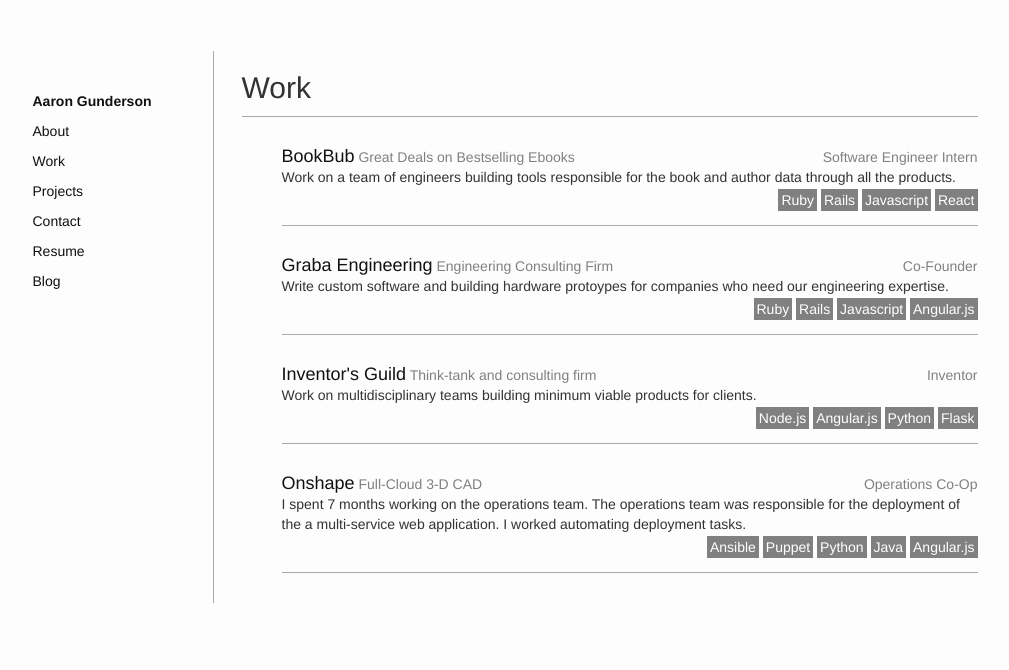
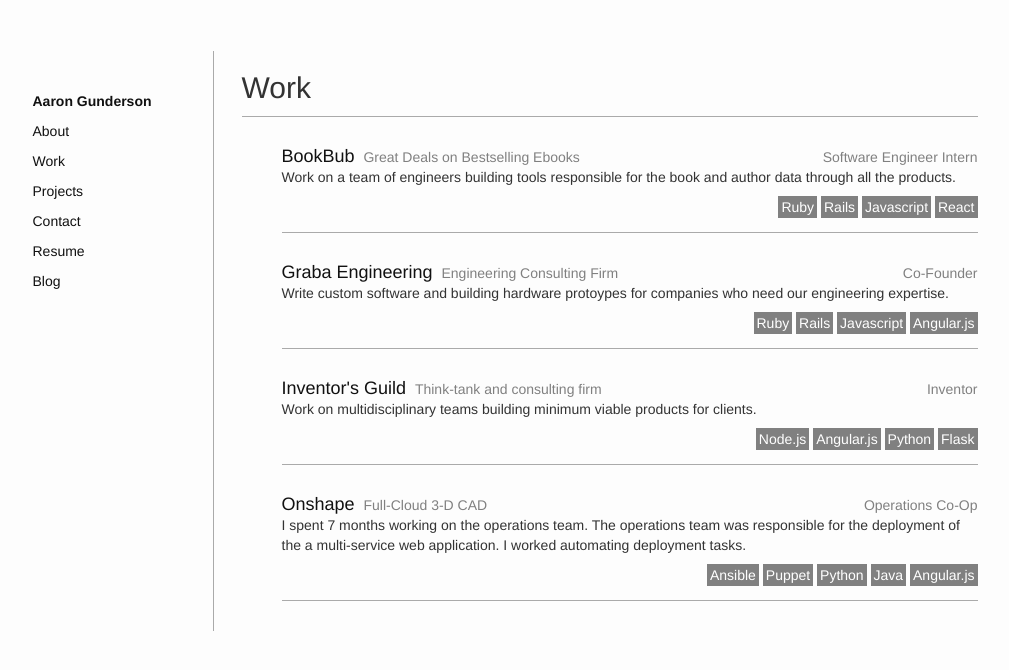
Before and after one commit to agundy/agundy.github.io, a Jekyll site: the page built from work/index.html, in a window 1280 px wide. Shown: the top 670 px of the page, without its empty margins (135-1144 px from the left). Built offline with Jekyll 4.4.1, drawn with Linux system fonts in a browser that asks for light colours.

Commit message:
Fixed CSS for work page

```diff
--- a/css/work.css
+++ b/css/work.css
@@ -13,6 +13,7 @@
 
 .work .company-description {
     text-align: left;
+    margin-left: 5px;
     color: grey;
     display: inline;
 }
@@ -23,7 +24,7 @@
 }
 
 ul .tag-list{
-    margin-top: 3px;
+    margin-top: 10px;
     padding: 0px;
     text-align: right;
 }
```
